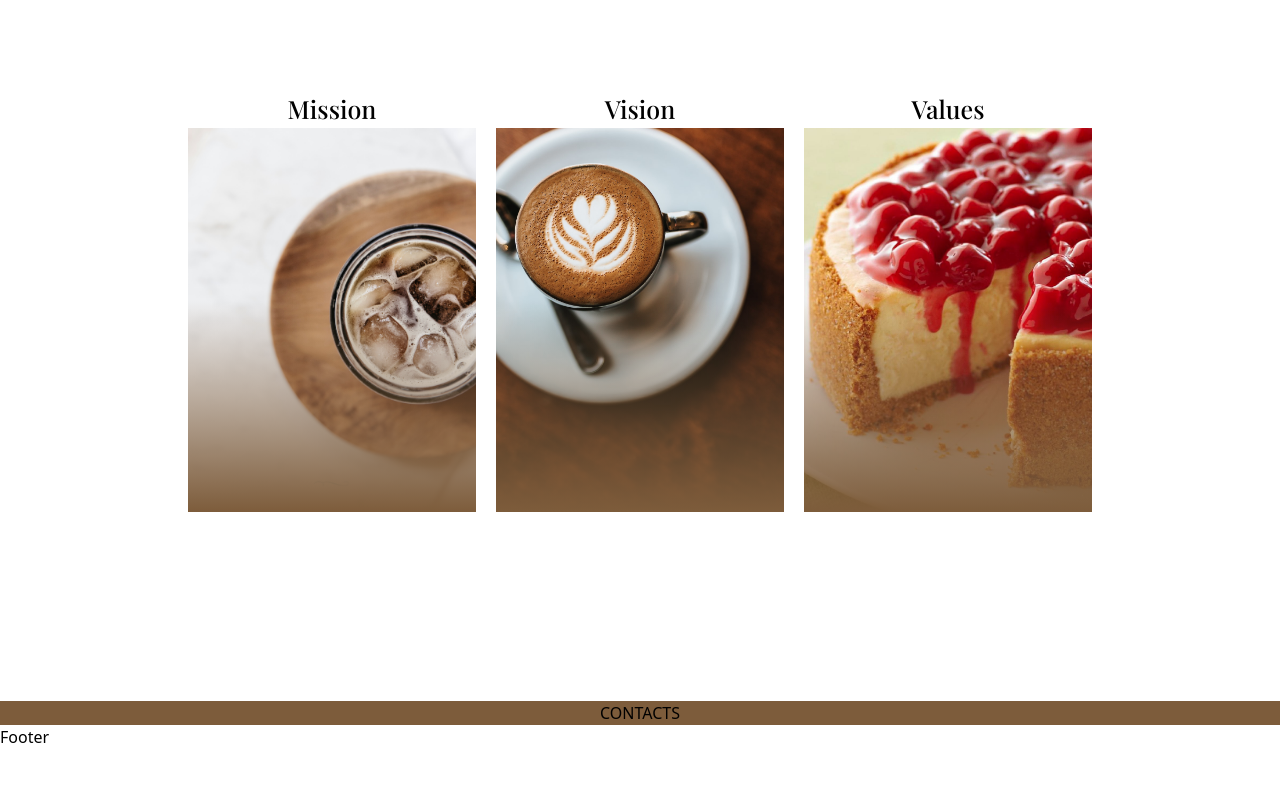
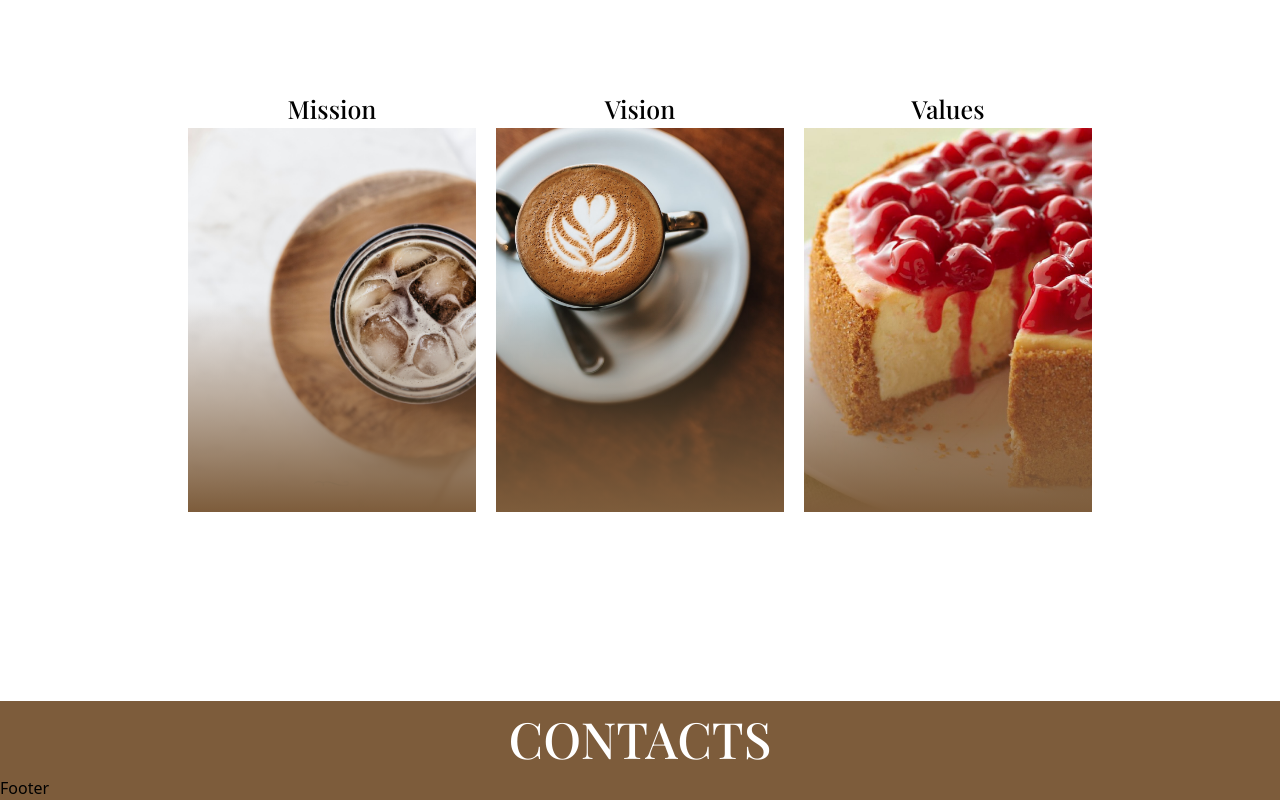
Before and after one commit to Rali-28/the_brewster, a React (Vite) app: page / in a window 1280 px wide. Shown: the part 949-1749 px from the top of the page. Before the commit the page ends 1698 px from the top, so only its background shows below. Built offline with nearby package versions, Linux system fonts and the light colour scheme.

Commit message:
Added aboutus to constants

```diff
--- a/src/App.jsx
+++ b/src/App.jsx
@@ -30,7 +30,7 @@ const App = () => (
     </div>
 
     {/* Footer */}
-    <div className={`${styles.flexCenter}`}>
+    <div className={`${styles.flexCenter} bg-primary`}>
       <div className={`${styles.boxWidth}`}>
          <Contacts />
           <Footer />
--- a/src/components/Contacts.jsx
+++ b/src/components/Contacts.jsx
@@ -2,9 +2,13 @@ import React from 'react'
 
 const Contacts = () => (
   <section id='contacts' className='text-center bg-primary'>
-    <h1>
+    <h1 className='text-white font-primary_md text-[50px]'>
       CONTACTS
     </h1>
+
+    <div>
+
+    </div>
   </section>
 )
 
--- a/src/constants/index.js
+++ b/src/constants/index.js
@@ -101,3 +101,16 @@ export const aboutUs = [
         img: values,
     },
 ]
+
+export const contacts = [
+    {
+        id: 'location',
+        title: 'Location',
+        txt: 'Brgy Kanluran, Santa Rosa Laguna',
+    },
+    {
+        id: 'working',
+        title: 'Working Hours',
+        hour: 'Tuesday-Sunday: 1:00pm to 12:00am'
+    },
+]
```
